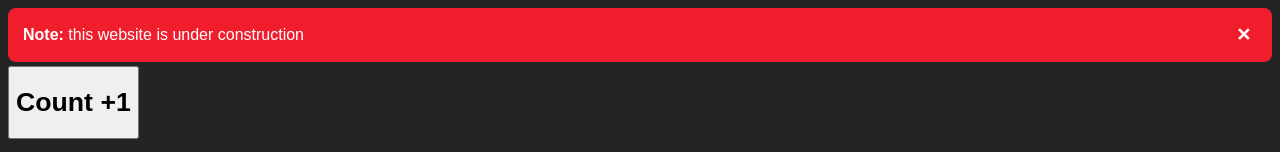
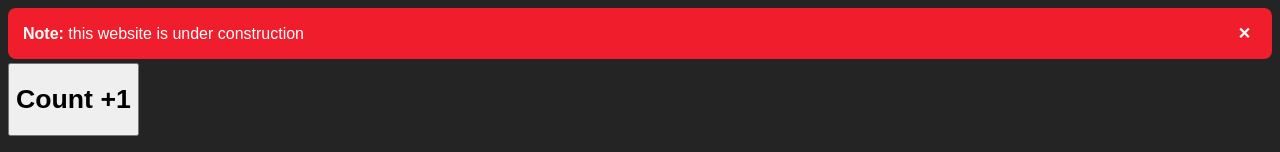
Before and after one commit to mr-dual/mr-dual.github.io, a plain HTML site: page index.html in a window 1280 px wide. Shown: the top 152 px of the page. Drawn offline with Linux system fonts and the light colour scheme.

Commit message:
Fix button font size

```diff
--- a/assets/index-B19mOj7F.css
+++ b/assets/index-B19mOj7F.css
@@ -1 +1 @@
-:root{background-color:#242424;color:#fff;font-family:sans-serif}nav{display:flex;justify-content:center;border-bottom:2px solid;padding-bottom:10px;margin-bottom:4px}nav a{color:#fff;text-decoration:none;margin-left:4px;margin-right:4px}nav a a:hover{text-decoration:underline}.wn{background-color:#f01e2c;font-size:16px;align-items:center;display:flex;justify-content:space-between;padding:15px;border-radius:8px;margin-bottom:4px}.wn button{font-style:bold;font-size:18px;color:#fff;text-decoration:none;border:none;background:none}
+:root{background-color:#242424;color:#fff;font-family:sans-serif}nav{display:flex;justify-content:center;border-bottom:2px solid;padding-bottom:10px;margin-bottom:4px}nav a{color:#fff;text-decoration:none;margin-left:4px;margin-right:4px}nav a a:hover{text-decoration:underline}.wn{background-color:#f01e2c;font-size:16px;align-items:center;display:flex;justify-content:space-between;padding:15px;border-radius:8px;margin-bottom:4px}.wn button{font-style:bold;font-size:16px;color:#fff;text-decoration:none;border:none;background:none}
```
